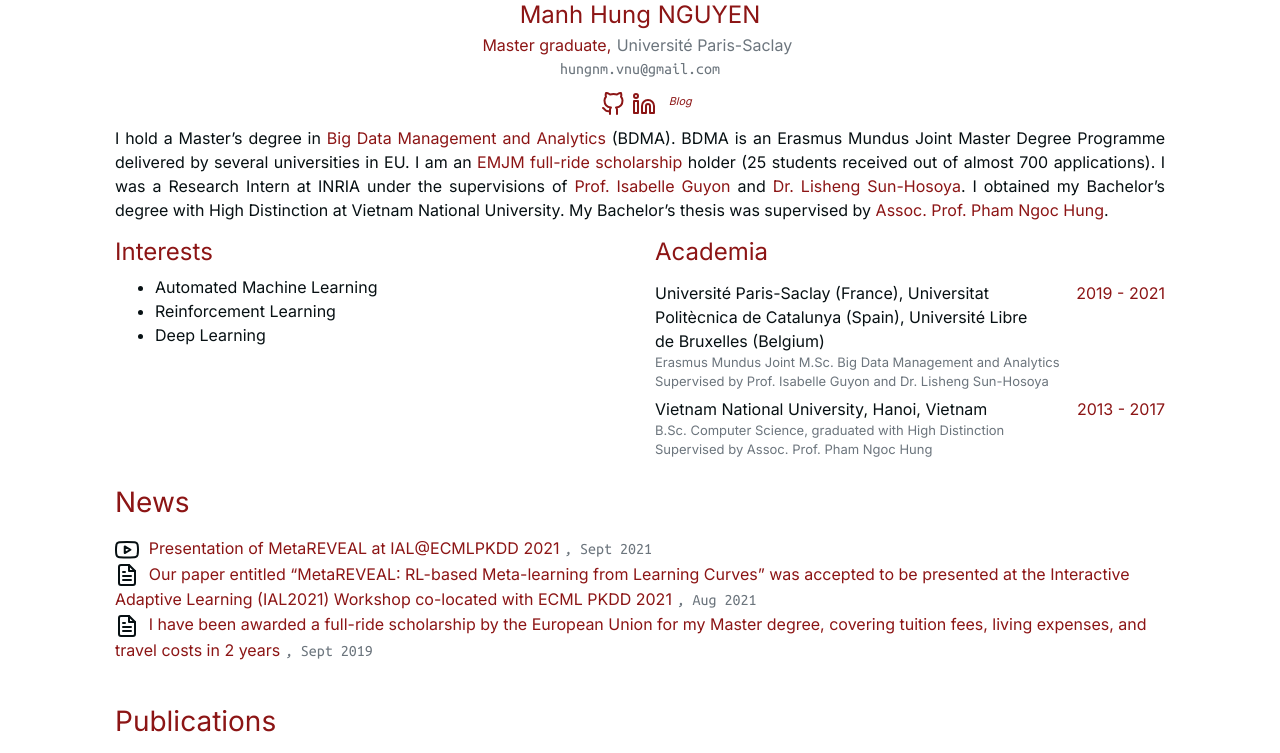
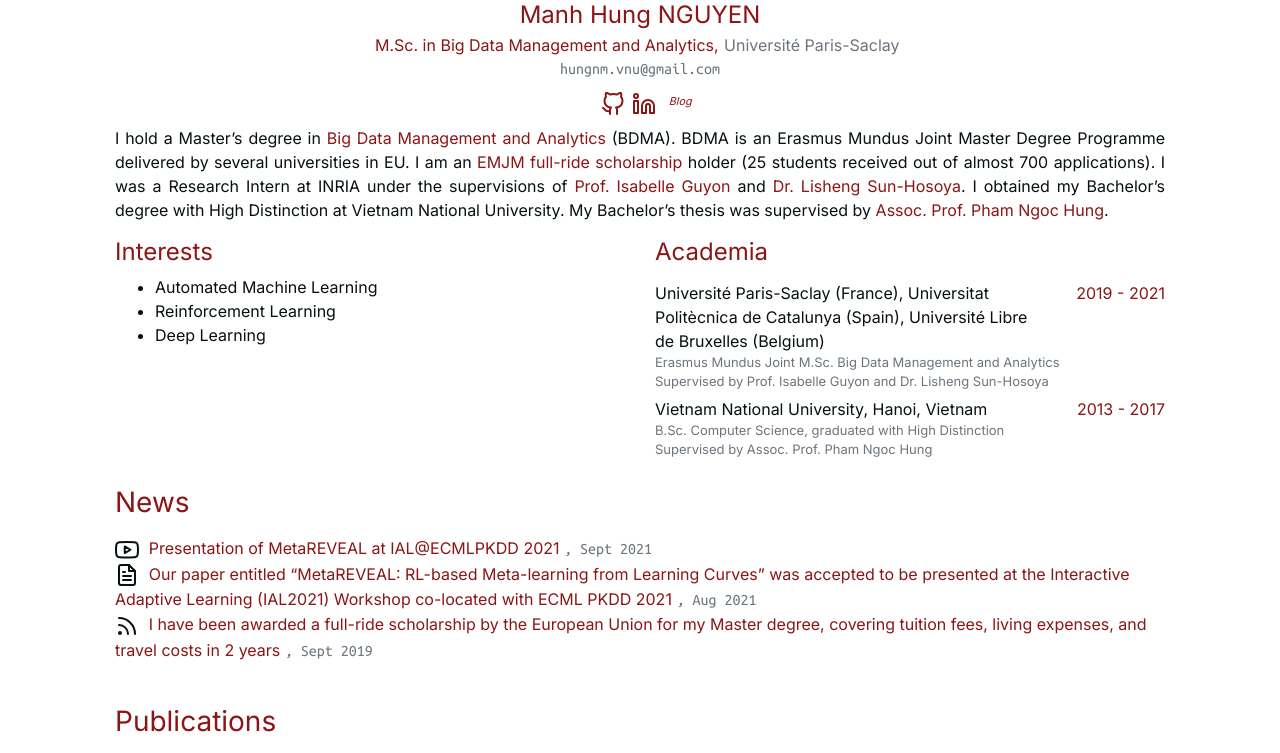
Before and after one commit to mhnguyenn/mhnguyenn.github.io, a plain HTML site: page index.html in a window 1280 px wide. Shown: the part 176-929 px from the top of the page. Drawn offline with nearby package versions, Linux system fonts and the light colour scheme; some icons are missing; a web font is replaced by a local one.

Commit message:
update intro

```diff
--- a/index.html
+++ b/index.html
@@ -65,7 +65,7 @@
 
         <div class="row w-100 justify-content-center" id="title-name">
             <span class="main_color" id="title">
-                Master graduate,
+                M.Sc. in Big Data Management and Analytics,
             </span>
             <span id="name" class="text-muted">
                 Université Paris-Saclay
@@ -341,7 +341,7 @@
 
             <li>
 
-                <i data-feather="file-text"></i>
+                <i data-feather="rss"></i>
 
 
 
```
Also changed, not shown: images/profile-backup.png (added), 2 other files.
